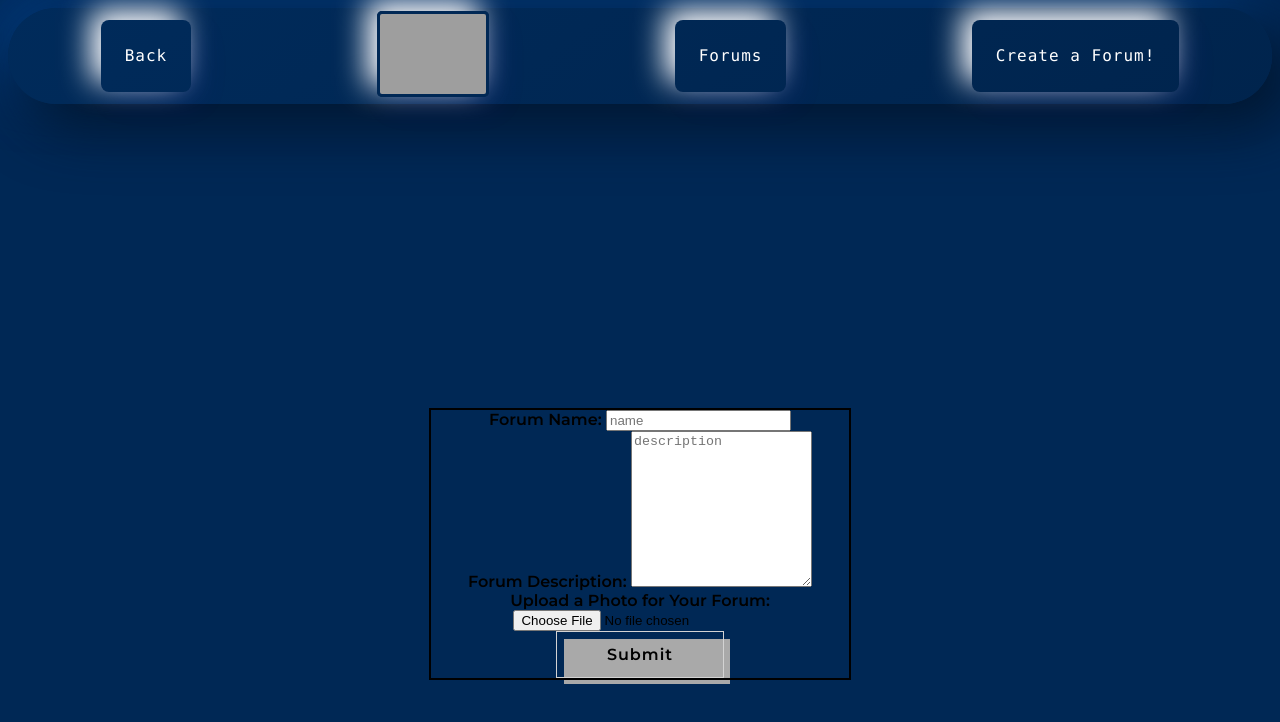
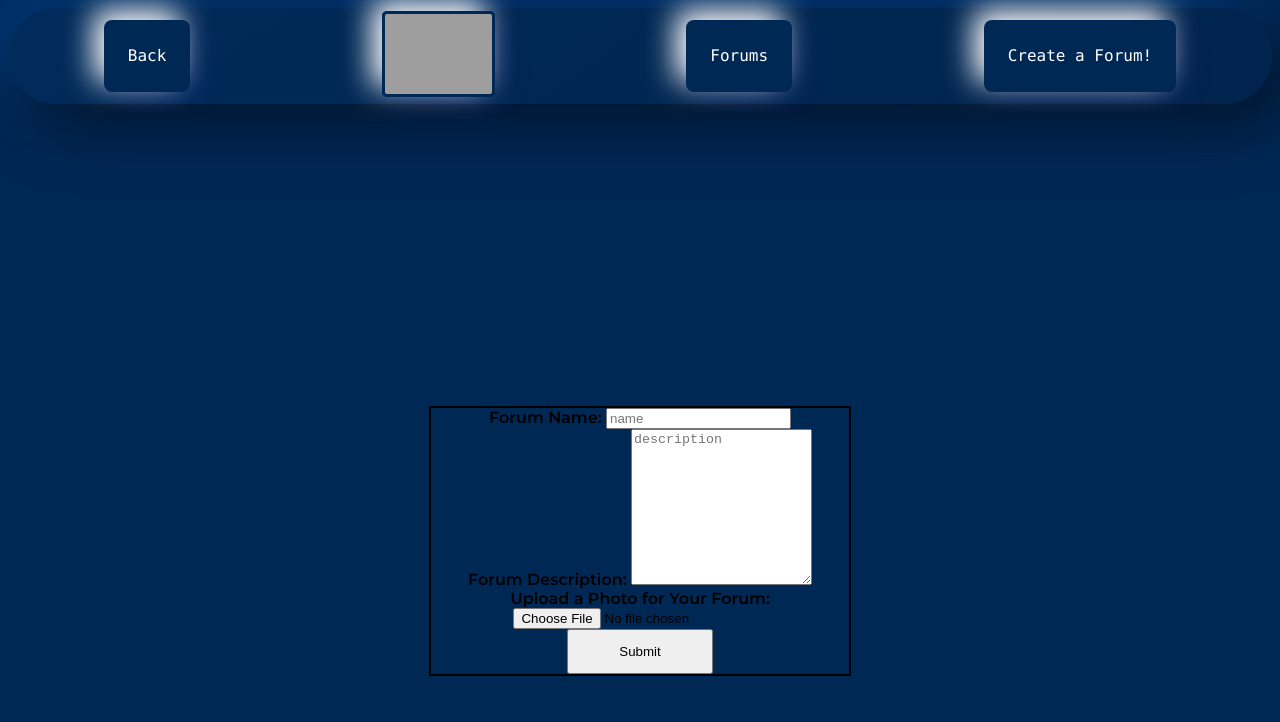
Before and after one commit to timothymei327/FinstaHam, a React (Create React App) app: page /ForumForm in a window 1280 px wide. Shown: the top 722 px of the page. Built offline with nearby package versions, Linux system fonts and the light colour scheme; grey boxes are pictures that could not be loaded.

Commit message:
restyled nav bar for mobile

```diff
--- a/src/App.css
+++ b/src/App.css
@@ -20,7 +20,7 @@ header {
 
 header button {
   align-items: center;
-  /* background: #f5f5fa; */
+  background: #002855;
   border: 0;
   border-radius: 8px;
   box-shadow: -10px -10px 30px 0 #fff,10px 10px 30px 0 #1d0dca17;
@@ -51,9 +51,30 @@ header button:hover {
   box-shadow: -15px -15px 30px 0 #fff, 15px 15px 30px 0 #1d0dca17;
 }
 
+
 @media (min-width: 768px) {
   header button {
     padding: 24px;
+  }
+}
+@media (max-width: 600px) {
+  header button {
+    padding: 8px;
+  }
+
+  header button {
+    box-shadow: -5px -5px 15px 0 #fff,5px 5px 15px 0 #1d0dca17;
+  }
+
+  header button:hover {
+    background: #f8f8ff;
+    color: #002855;
+    box-shadow: -5px -5px 15px 0 #fff,5px 5px 15px 0 #1d0dca17;
+  }
+
+  .nav-logo {
+    height: 1em;
+    box-shadow: -5px -5px 15px 0 #fff,5px 5px 15px 0 #1d0dca17;
   }
 }
 
@@ -102,7 +123,7 @@ header button:hover {
 }
 
 
-button {
+.button-52 {
   font-family: 'Montserrat', sans-serif;
   font-size: 16px;
   font-weight: 200;
@@ -118,7 +139,7 @@ button {
   touch-action: manipulation;
 }
 
-button:after {
+.button-52:after {
   content: "";
   background-color: darkgray;
   width: 100%;
@@ -130,7 +151,7 @@ button:after {
   transition: 0.2s;
 }
 
-button:hover:after {
+.button-52:hover:after {
   top: 0px;
   left: 0px;
 }
--- a/src/pages/Home.js
+++ b/src/pages/Home.js
@@ -9,7 +9,7 @@ const Home = () => {
         <img className="logo" src="https://imgur.com/7vB6vgD.png" alt="logo" />
         <div className="phrase">
           <h1>Post freely and anonymously.</h1>
-          <button classname="button-52" onClick={() => navigate('/ForumList')}>
+          <button className="button-52" onClick={() => navigate('/ForumList')}>
             Get Started
           </button>
         </div>
```
